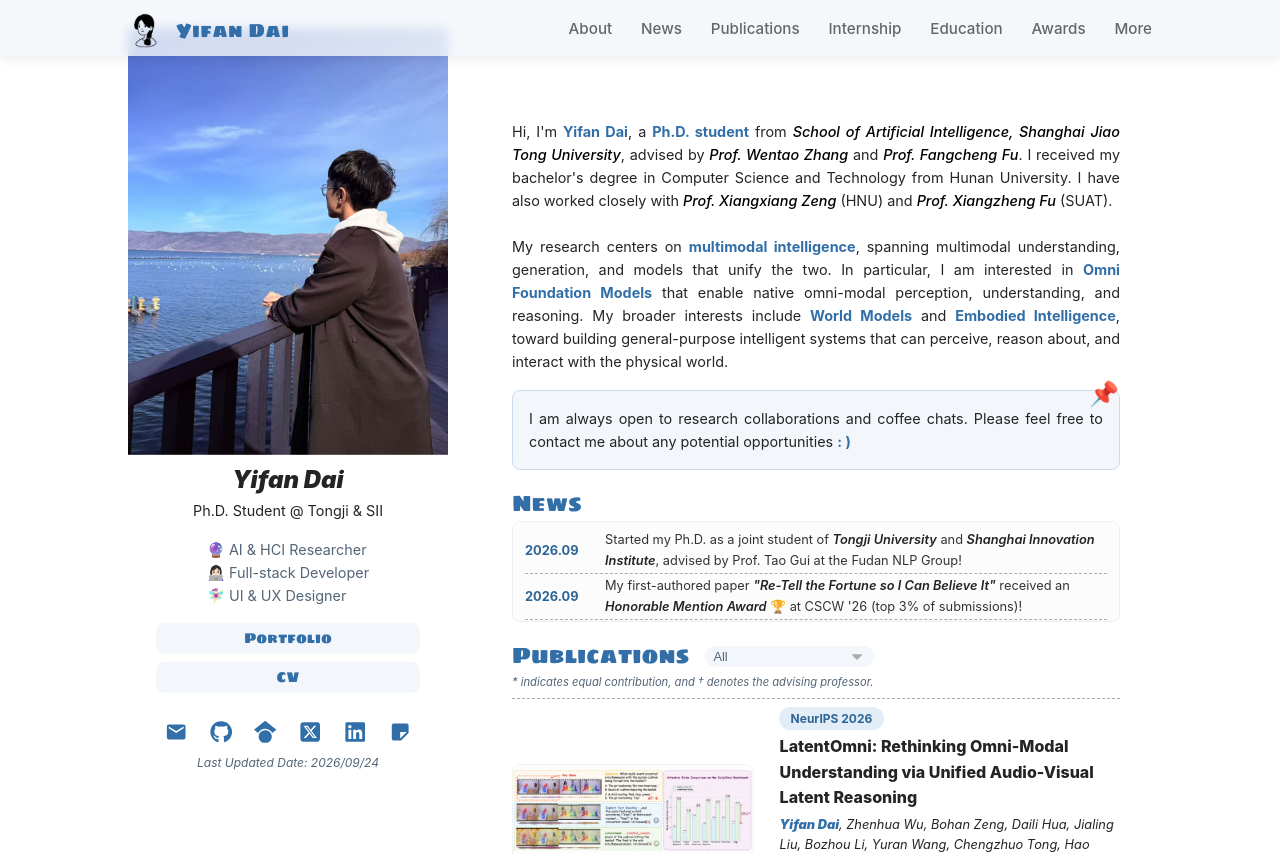
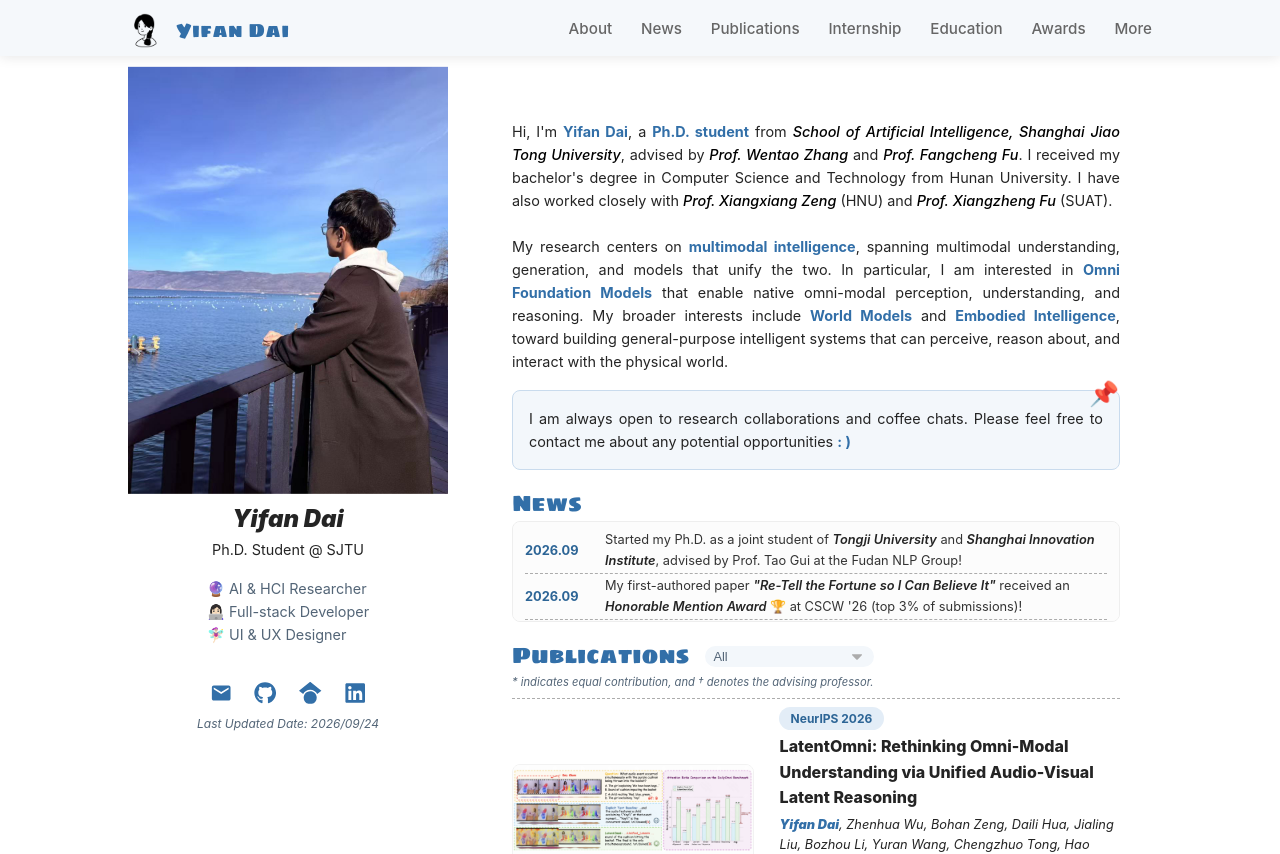
Before and after one commit to yfanDai/yfanDai.github.io, a React (Vite) app: page / in a window 1280 px wide. Shown: the top 854 px of the page. Built offline with nearby package versions, Linux system fonts and the light colour scheme.

Commit message:
Simplify sidebar links and update student affiliation

```diff
--- a/src/components/Hero.jsx
+++ b/src/components/Hero.jsx
@@ -1,20 +1,16 @@
 import React from 'react';
 import face from '../assets/face.jpg';
 import "../css/Hero.css"
-import { FaGithub, FaTwitter, FaLinkedin } from "react-icons/fa";
+import { FaGithub, FaLinkedin } from "react-icons/fa";
 import { MdEmail } from "react-icons/md";
-import { FaGoogleScholar,FaSquareXTwitter } from "react-icons/fa6";
-import cv from "../assets/longling_cv.pdf"
-import { BiSolidNote } from "react-icons/bi";
+import { FaGoogleScholar } from "react-icons/fa6";
 
 function Hero() {
     const links = [
         { icon: <MdEmail />, url: "mailto:lucyling0224@gmail.com" },
         { icon: <FaGithub />, url: "https://github.com/LucyLing24" },
         { icon: <FaGoogleScholar />, url: "https://scholar.google.com/citations?user=YOUR_ID&user=wsRlBO4AAAAJ" },
-        { icon: <FaSquareXTwitter />, url: "https://x.com/LucyLing24" },
         { icon: <FaLinkedin />, url: "https://linkedin.com/in/lucyling24" },
-        { icon: <BiSolidNote />, url: "https://www.xiaohongshu.com/user/profile/5d993e4f0000000001007c11" },
     ];
 
     return (
@@ -27,26 +23,11 @@ function Hero() {
                 />
                 <div className="hero-meta">
                     <div className="meta-name">Yifan Dai</div>
-                    Ph.D. Student @ Tongji & SII
+                    Ph.D. Student @ SJTU
                     <div className="meta-description">
                         <div>🔮 AI & HCI Researcher</div>
                         <div>👩🏻‍💻 Full-stack Developer</div>
                         <div>🧚🏻‍♀️ UI & UX Designer</div>
-                    </div>
-                    <div className="meta-link">
-                        <a className="meta-linkitem"
-                           href="https://lucy-ling.com/"
-                           target="_blank"
-                           rel="noopener noreferrer"
-                        >Portfolio</a>
-                        <a
-                            className="meta-linkitem"
-                            href={cv}
-                            target="_blank"
-                            rel="noopener noreferrer"
-                        >
-                            CV
-                        </a>
                     </div>
                     <div className="contact-small">
                         {links.map((item, index) => (
```
